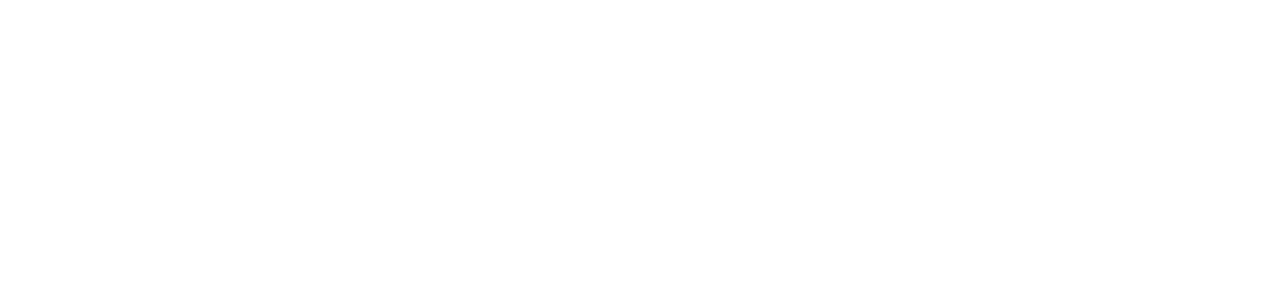
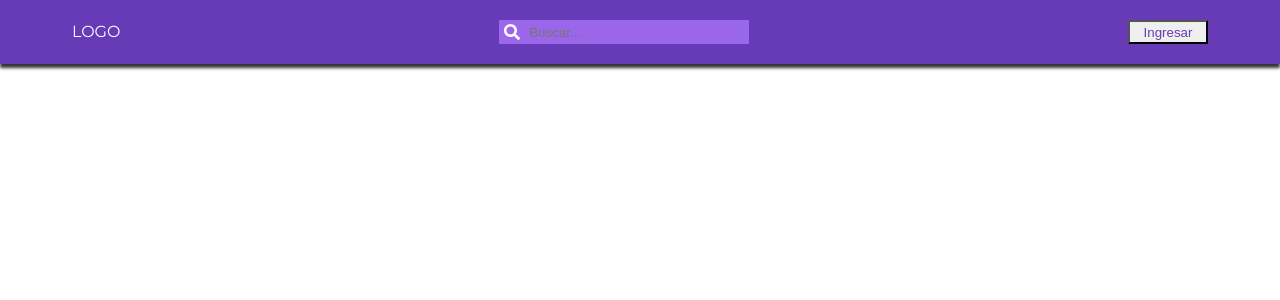
Before and after one commit to AkianJS/Front-end-taller-de-integracion, a React (Vite) app: page /navbar in a window 1280 px wide. Before the commit this address had no page. Shown: the top 300 px of the page. Built offline with nearby package versions, Linux system fonts and the light colour scheme.

Commit message:
Navbar cambiado al nuevo diseño

```diff
--- a/package.json
+++ b/package.json
@@ -1,7 +1,7 @@
 {
   "name": "taller-de-integracion",
   "private": true,
-  "version": "0.0.0",
+  "version": "0.1.0",
   "type": "module",
   "scripts": {
     "dev": "vite",
@@ -13,6 +13,7 @@
     "react-dom": "^18.2.0",
     "react-hook-form": "^7.36.1",
     "react-icons": "^4.4.0",
+    "react-multi-carousel": "^2.8.2",
     "react-router-dom": "^6.4.2"
   },
   "devDependencies": {
--- a/src/App.jsx
+++ b/src/App.jsx
@@ -1,13 +1,18 @@
 import Login from './pages/Login'
 import {BrowserRouter, Routes, Route} from 'react-router-dom'
 import Header from './components/Header'
+import HeaderCarousel from './components/HeaderCarousel'
+import Footer from './components/Footer'
+import Navbar from './components/Navbar'
 
 function App() {
   return (
     <BrowserRouter>
     <Routes>
-      <Route path='/' element={<Header/>}></Route>
+      <Route path='/' element={<HeaderCarousel/>}></Route>
+      <Route path='/navbar' element={<Navbar/>}></Route>
       <Route path='/login' element={<Login/>}></Route>
+      <Route path='/footer' element={<Footer/>}></Route>
       </Routes>
     </BrowserRouter>
   )
--- /dev/null
+++ b/src/components/Footer.jsx
@@ -0,0 +1,30 @@
+import React from "react";
+import styles from "./Footer.module.css";
+import { FaShieldAlt, FaRegCreditCard } from "react-icons/fa";
+
+const Footer = () => {
+  return (
+    <footer className={styles.footerContainer}>
+      <div className={styles.podesPagar}>
+        <i>
+          <FaRegCreditCard />
+        </i>
+        <h3>Pagá con MercadoPago</h3>
+        <p>
+          Podés pagar con tarjeta, débito y efectivo. <br />
+          Hasta 12 cuotas sin interes <span>MercadoPago</span>!
+        </p>
+      </div>
+      <div className={styles.compraSegura}>
+        <i>
+          {" "}
+          <FaShieldAlt />{" "}
+        </i>
+        <h3>Seguridad de principio a fin</h3>
+        <p>Sentite seguro de realizar tus compras</p>
+      </div>
+    </footer>
+  );
+};
+
+export default Footer;
--- /dev/null
+++ b/src/components/Footer.module.css
@@ -0,0 +1,28 @@
+.footerContainer {
+    display: grid;
+    grid-template-columns: minmax(200px, 400px) minmax(200px, 400px);
+    justify-content: center;
+    align-items: flex-start;
+    text-align: center;
+}
+
+.footerContainer i{
+    font-size: 3rem;
+    color: blue;
+}
+
+.podesPagar span{
+    color: blue;
+    font-weight: 600;
+}
+
+.compraSegura {
+    margin-top: 15px;
+}
+
+@media (max-width: 400px) {
+    .footerContainer {
+        grid-template-columns: auto;
+        grid-template-rows: auto auto;
+    }
+}
--- a/src/components/Header.module.css
+++ b/src/components/Header.module.css
@@ -1,5 +1,5 @@
 header {
-    background-color: #673AB7;
+  background-color: #673ab7;
 }
 
 .headerContainer {
@@ -31,7 +31,7 @@ header {
 
 .search input:focus {
   opacity: 100%;
-    outline: 1px double #17D3B2;
+  outline: 1px double #17d3b2;
   width: calc(10rem + 10vw);
   cursor: text;
 }
@@ -43,11 +43,11 @@ header {
   pointer-events: none;
 }
 
-.headerContainer li{
+.headerContainer li {
   list-style: none;
 }
 
-.headerContainer ul{
+.headerContainer ul {
   display: flex;
   gap: 15px;
 }
--- /dev/null
+++ b/src/components/HeaderCarousel.jsx
@@ -0,0 +1,36 @@
+import React from "react";
+import Carousel from "react-multi-carousel";
+import "react-multi-carousel/lib/styles.css";
+import styles from "./HeaderCarousel.module.css"
+
+const HeaderCarousel = () => {
+  const responsive = {
+    superLargeDesktop: {
+      breakpoint: { max: 4000, min: 3000 },
+      items: 5,
+    },
+    desktop: {
+      breakpoint: { max: 3000, min: 1024 },
+      items: 3,
+    },
+    tablet: {
+      breakpoint: { max: 1024, min: 464 },
+      items: 2,
+    },
+    mobile: {
+      breakpoint: { max: 464, min: 0 },
+      items: 1,
+    },
+  };
+
+  return (
+    <Carousel responsive={responsive} infinite={true}
+    className={styles.imageStyle}>
+        <div >Verga</div>
+        <div>Pene</div>
+        <div>Vagina</div>
+    </Carousel>
+  );
+};
+
+export default HeaderCarousel;
--- /dev/null
+++ b/src/components/HeaderCarousel.module.css
@@ -0,0 +1,3 @@
+.imageStyle {
+    height: 300px;
+}
--- /dev/null
+++ b/src/components/Navbar.jsx
@@ -0,0 +1,20 @@
+import React from 'react'
+import styles from './Navbar.module.css'
+import { FaSearch, FaBars } from "react-icons/fa";
+
+const Navbar = () => {
+  return (
+    <nav className={styles.navContainer}>
+        <ul className={styles.navLinks}>
+        <FaBars className={styles.burgerBar}/>
+            <li className={styles.logo}>LOGO</li>
+            <li className={styles.searchBar}><input type="text" placeholder='Buscar...' />
+            <FaSearch className={styles.searchBarIcon}/>
+            </li>
+            <li className={styles.loginButton}><button>Ingresar</button></li>
+        </ul>
+    </nav>
+  )
+}
+
+export default Navbar
--- /dev/null
+++ b/src/components/Navbar.module.css
@@ -0,0 +1,81 @@
+.navContainer {
+  width: 100%;
+  height: 4rem;
+  background-color: #673ab7;
+  box-shadow: 0 4px 3px rgba(0, 0, 0, 0.8);
+}
+
+.navLinks {
+  display: flex;
+  justify-content: space-between;
+  align-items: center;
+  max-width: 1200px;
+  height: 4rem;
+  margin: 0 auto;
+  color: #fff;
+}
+
+.navLinks li {
+  list-style: none;
+}
+
+.burgerBar {
+  display: none;
+}
+
+.logo {
+  margin-left: 2rem;
+}
+
+.searchBar {
+  position: relative;
+}
+
+.searchBarIcon {
+  position: absolute;
+  left: 5px;
+  top: 4px;
+}
+
+.searchBar input {
+  width: 250px;
+  height: 1.5rem;
+  background-color: #9a67ea;
+  outline: none;
+  border: none;
+  padding: 0 5px 0 30px;
+  color: white;
+}
+
+.loginButton button {
+  width: 5rem;
+  height: 1.5rem;
+  margin-right: 2rem;
+  border-radius: 1px;
+  color: #673ab7;
+}
+
+@media (max-width: 560px) {
+  .navLinks {
+    justify-content: space-around;
+    font-size: 16px;
+  }
+
+  .logo {
+    order: 2;
+    margin: 0;
+  }
+
+  .loginButton {
+    display: none;
+  }
+
+  .searchBar input {
+    width: 100%;
+    flex-grow: 1;
+  }
+
+  .burgerBar {
+    display: block;
+  }
+}
--- a/src/pages/Login.jsx
+++ b/src/pages/Login.jsx
@@ -4,7 +4,6 @@ import styles from "./Login.module.css";
 import setUserData from "../utils/setUserData";
 
 const Login = () => {
-
   function animaciones() {
     const button = document.getElementById("button");
     const background = document.getElementById("background");
@@ -36,7 +35,6 @@ const Login = () => {
       signUp.classList.remove(styles.signUpIn);
     }
   }
-
 
   //   Manejo del registro con react hook form
   const { register, handleSubmit } = useForm();
--- a/src/pages/Login.module.css
+++ b/src/pages/Login.module.css
@@ -37,7 +37,6 @@
   border: 1px solid rgba(0, 0, 0, 0.5);
   border-radius: 3px;
   outline: none;
-
 }
 
 .inputAnimation span {
--- a/src/utils/setUserData.js
+++ b/src/utils/setUserData.js
@@ -1,6 +1,6 @@
 export default async function setUserData(data = {}) {
   try {
-    const response = await fetch("http://localhost:8081/users", {
+    const response = await fetch("http://localhost:8081/", {
       method: "POST",
       body: JSON.stringify(data),
       headers: { "Content-type": "application/json; charset=UTF-8" },
```
Also changed, not shown: 1 other file (tests, documents, lock files or other folders). Lines whose indentation alone changed are shown as unchanged.
